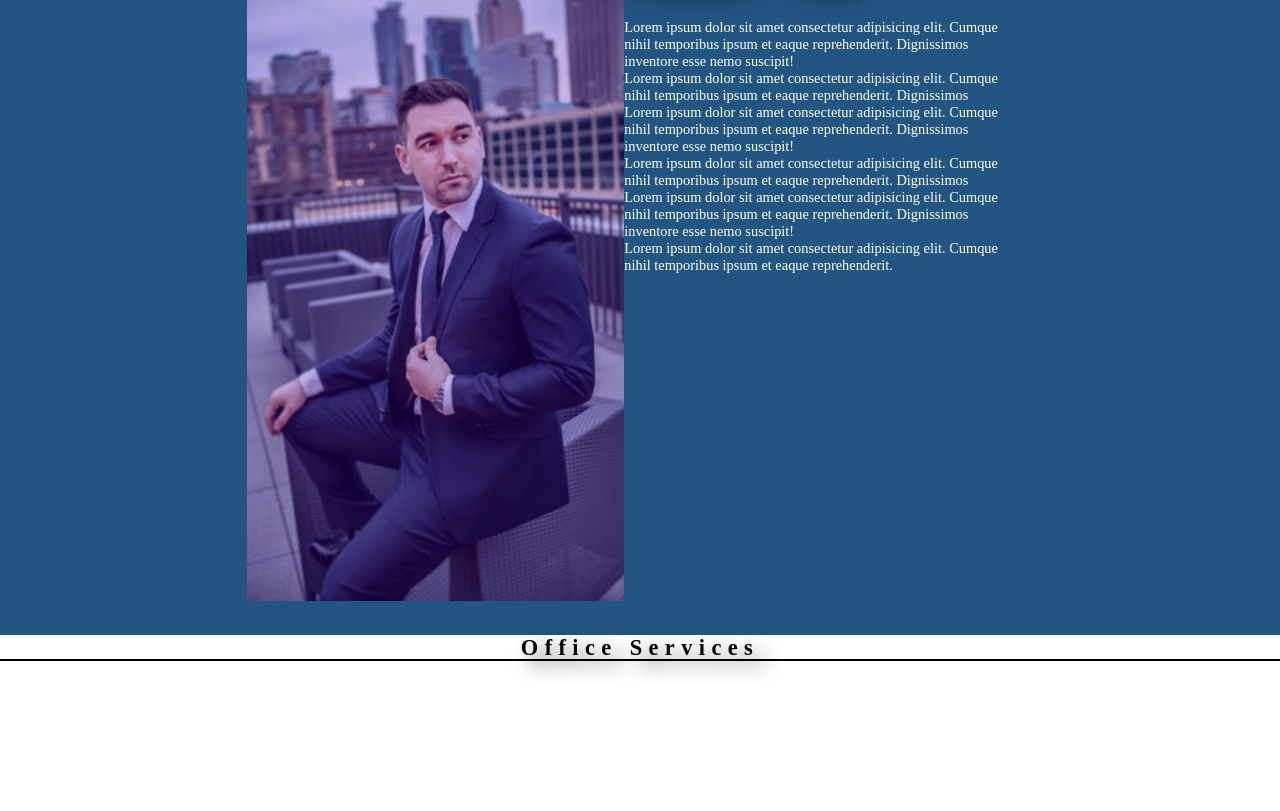
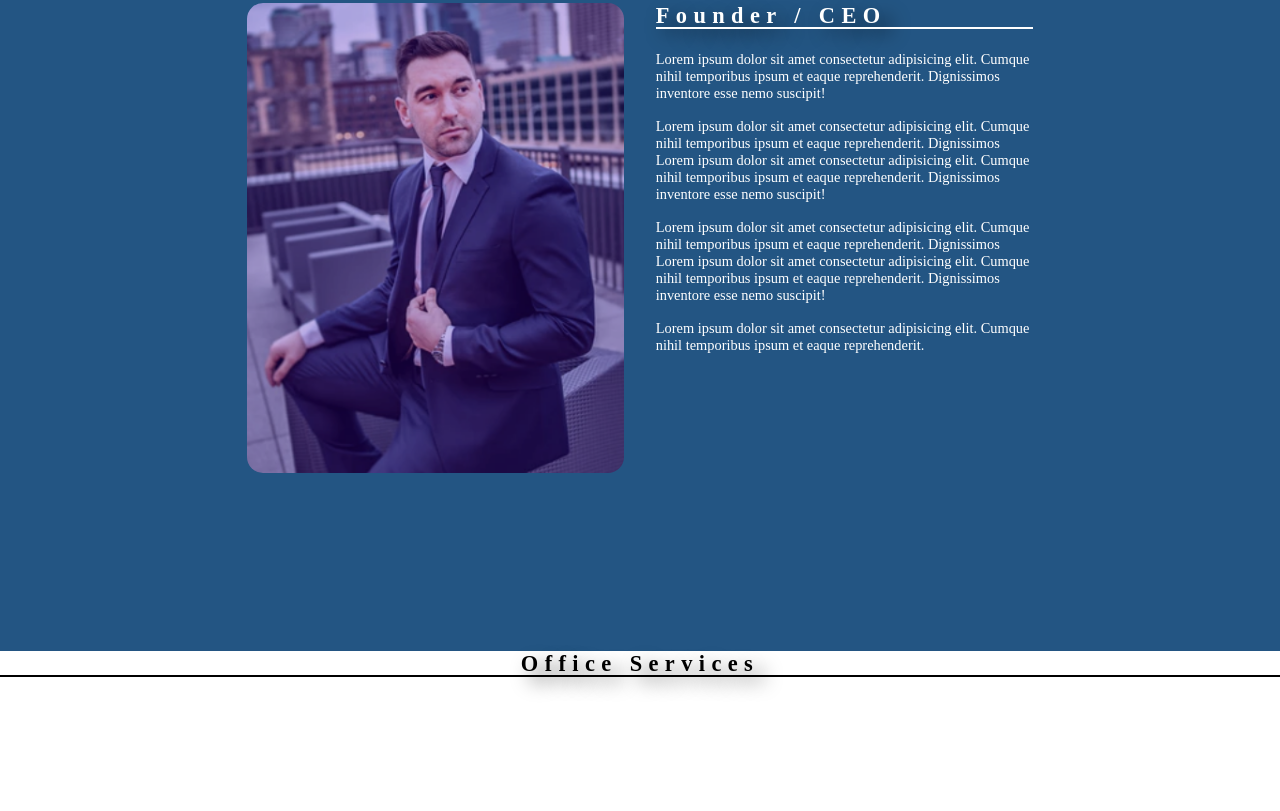
Before and after one commit to ismaila5623/MTS, a plain HTML site: page index.html in a window 1280 px wide. Shown: the part 127-938 px from the top of the page. Drawn offline with Linux system fonts and the light colour scheme.

Commit message:
complete Founder section

```diff
--- a/assets/css/styles.css
+++ b/assets/css/styles.css
@@ -292,15 +292,24 @@ button{
 }
 /* Founder */
 .founder-section{
-
+    padding:var(--padding-small--top) var(--padding-small--all) 0;
+    margin-top:var(--margin-small--top);
+    z-index: -99;
 }
 .founder-container{
+    justify-content: space-between;
 }
 .founder-item{
+    height:470px;
 }
 .founder-img{
+    object-fit: cover;
+    border-radius: var(--b-radius--thin);
 }
 .founder-text--container{
+    display: flex;
+    flex-direction: column;
+    gap:1em;
 }
 
 /* Founder end */
```
